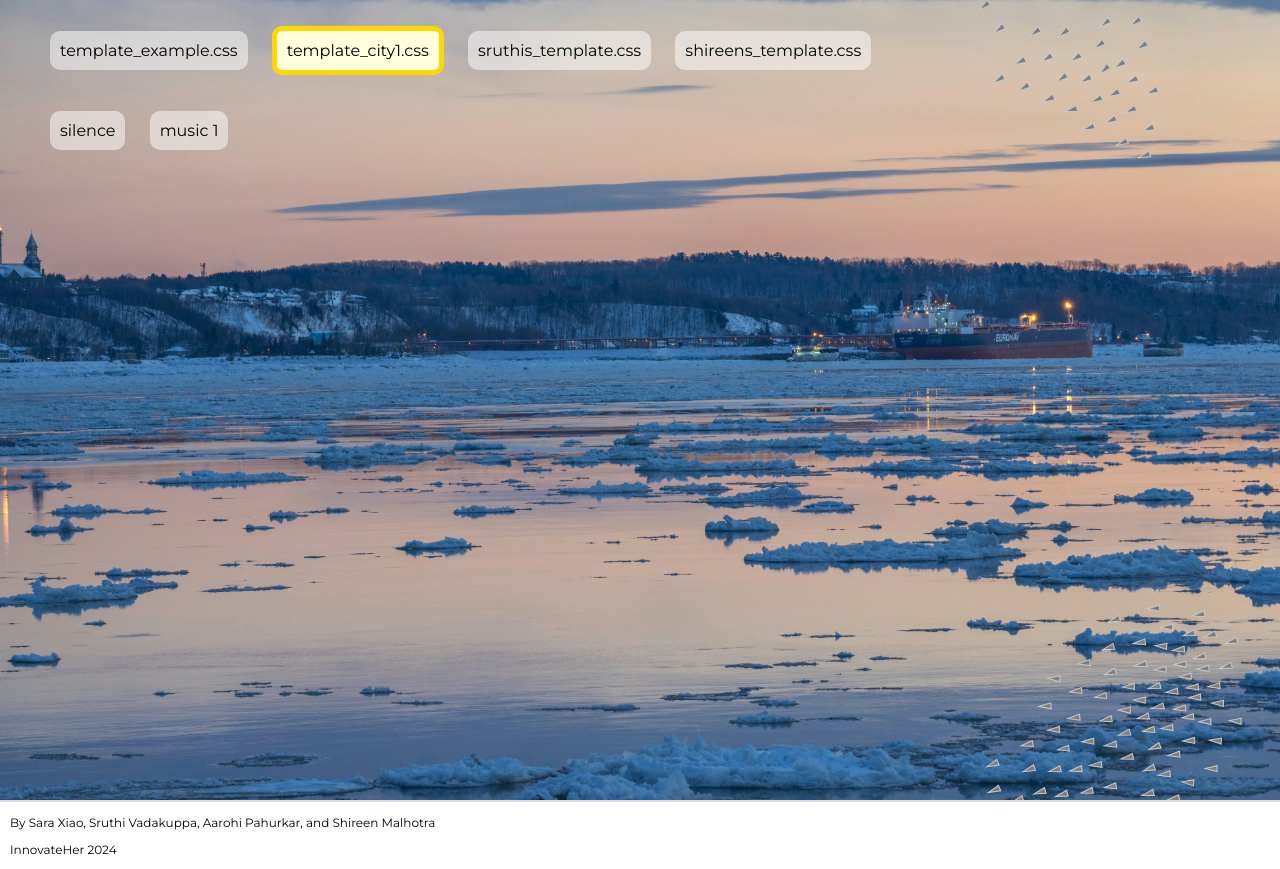
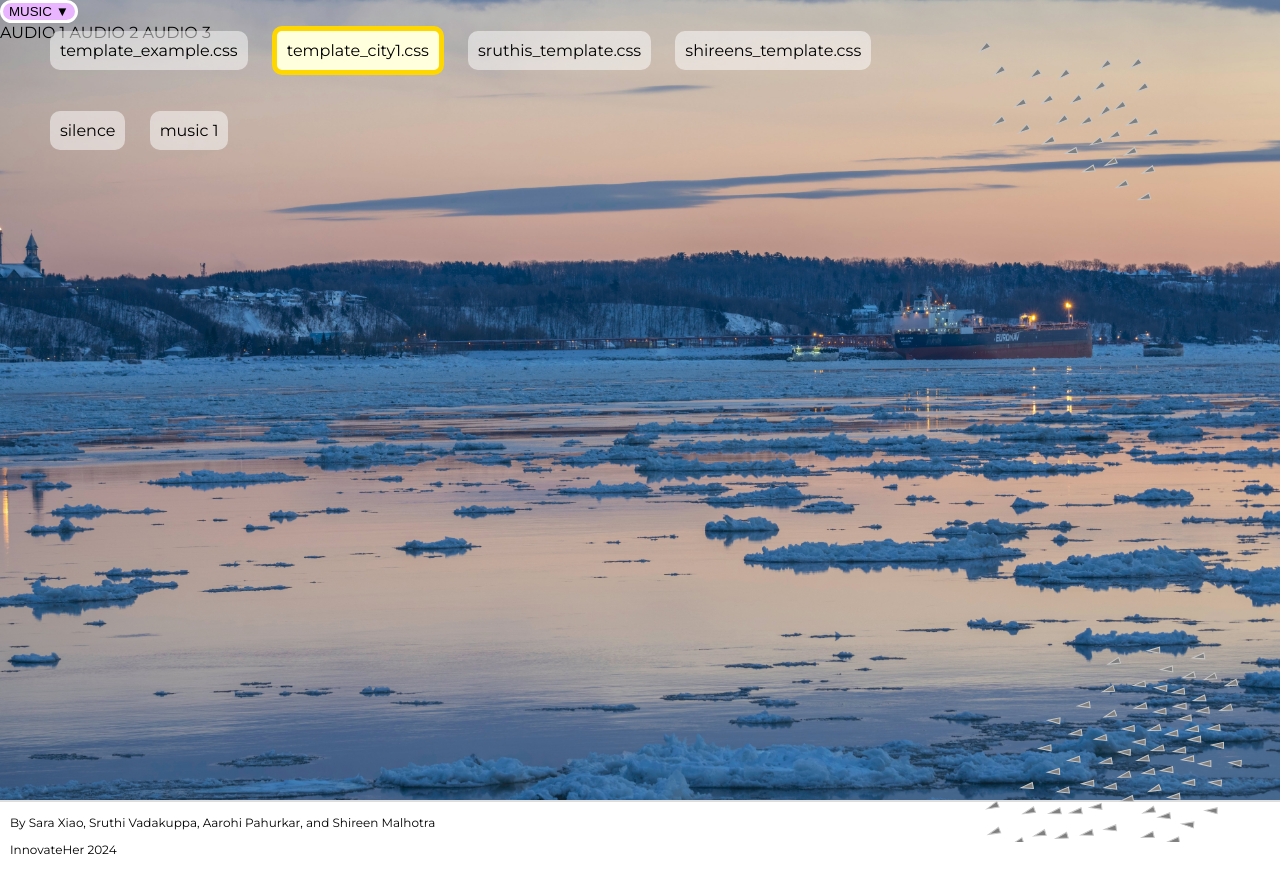
Before and after one commit to saraxiao0/wonderSplash, a Flask app: page / in a window 1280 px wide. Shown: the part 38-907 px from the top of the page. Run offline with Flask 3, Linux system fonts and the light colour scheme.

Commit message:
trying again

```diff
--- a/app/templates/index.html
+++ b/app/templates/index.html
@@ -13,6 +13,15 @@
             <li class="musicToggle liButton"><a>music 1</a></li>
         </ul>
     </div>
+
+    <div class="music-button">
+      <button class="button">MUSIC&nbsp;▼</button>
+      <div class="dropdown-content">
+        <a id="top" href="#">AUDIO 1</a>
+        <a id="middle" href="#">AUDIO 2</a>
+        <a id="bottom" href="#">AUDIO 3</a>
+      </div>
+    </div>
 </div>
 
 <script src="/static/scripts/index.js" defer></script>
```
